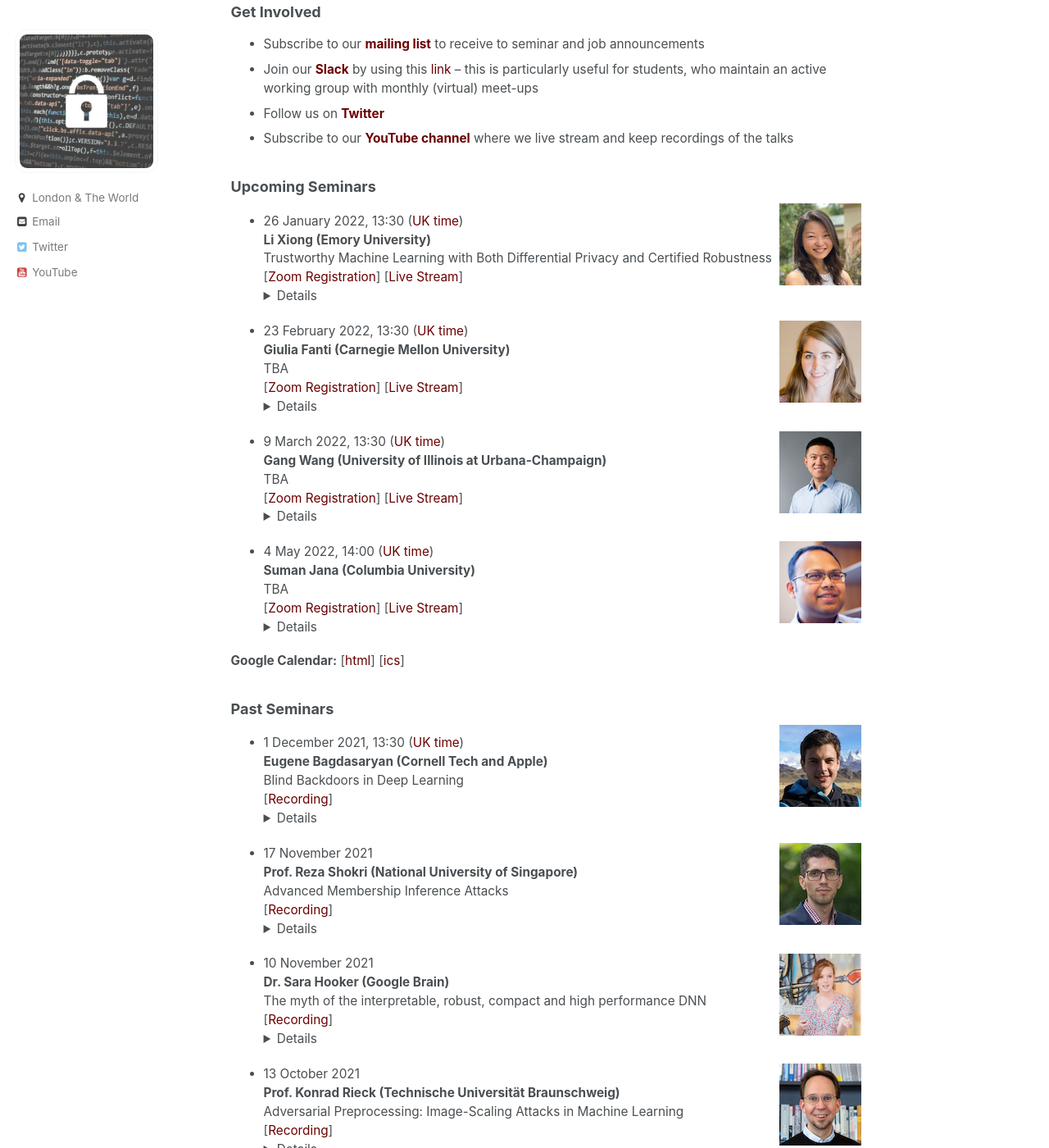
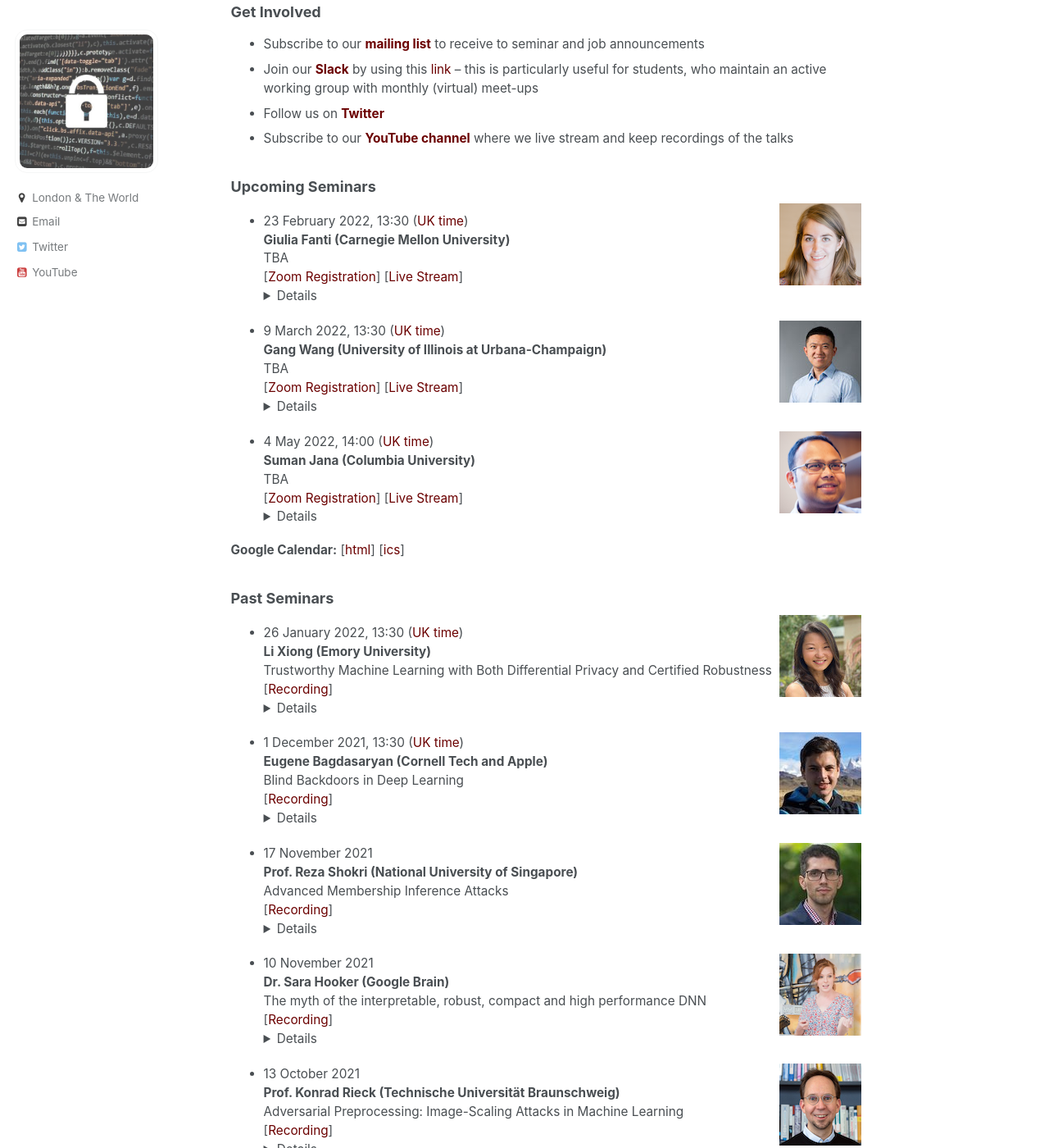
Before and after one commit to prisec-ml/prisec-ml.github.io, a Jekyll site: the page built from _pages/about.md, in a window 1280 px wide and 1400 px high, scrolled down 307 px. Shown: the whole window at 82% size. Built offline with Jekyll 4.4.1, drawn with Linux system fonts in a browser that asks for light colours; some of the changed lines change nothing that is shown; some of the changed text lies outside the part shown.

Commit message:
recording

```diff
--- a/_pages/about.md
+++ b/_pages/about.md
@@ -15,14 +15,6 @@ title: Privacy and Security in ML Seminars
 
 
 ### Upcoming Seminars
-
-
-<img src="../images/xiong.jpg" style="float:right;width:100px;height:100px;margin-top:00px">
-- 26 January 2022, 13:30 ([UK time](https://www.timeanddate.com/worldclock/fixedtime.html?msg=Seminar&iso=20220126T1330&p1=136))
-**Li Xiong (Emory University)**
-Trustworthy Machine Learning with Both Differential Privacy and Certified Robustness
-[[Zoom Registration](https://ucl.zoom.us/meeting/register/tJwpf-CtrTgvG9N19NBdQdCsxjqCce9-KvzX)] [[Live Stream](https://youtu.be/JCPK4wh-C88)]<details><br>**Abstract:** While deep learning models have achieved great success, they are also vulnerable to potential manipulations, ranging from model inversion attacks that attempt to infer sensitive training data from a model, to adversarial example attacks that create manipulated data instances to deceive a model.  In this talk, I will present our recent work on achieving 1) differential privacy (DP) to ensure privacy of the training data and 2) certified robustness against adversarial examples for deep learning models.  First, I will present a practical DP training framework for centralized setting with better empirical and theoretical utility (IJCAI’21).  Second, I will present a certified robustness approach via randomized smoothing for quantized neural networks (ICCV ’21). Finally, I will present a framework that kills two birds with one stone and achieves DP and certified robustness via randomized smoothing simultaneously.
-<br><br>**Bio:** Li Xiong is a Professor of Computer Science and Biomedical Informatics at Emory University. She held a Winship Distinguished Research Professorship from 2015-2018. She has a Ph.D. from Georgia Institute of Technology, an MS from Johns Hopkins University, and a BS from the University of Science and Technology of China. She and her research lab, Assured Information Management and Sharing (AIMS), conduct research on the intersection of data management, machine learning, and data privacy and security. She has published over 160 papers and received six best paper (runner up) awards. She has served and serves as associate editor for IEEE TKDE, VLDBJ, IEEE TDSC, general or program co-chairs for ACM CIKM 2022, IEEE BigData 2020, and ACM SIGSPATIAL 2018, 2020. Her research has been supported by National Science Foundation (NSF), AFOSR (Air Force Office of Scientific Research), National Institute of Health (NIH), and Patient-Centered Outcomes Research Institute (PCORI). She is also a recipient of Google Research Award, IBM Smarter Healthcare Faculty Innovation Award, Cisco Research Awards, AT&T Research Gift, and Woodrow Wilson Career Enhancement Fellowship.  She is an ACM distinguished member.  More details at [http://www.cs.emory.edu/~lxiong](http://www.cs.emory.edu/~lxiong).<br></details>
 
 
 <img src="../images/giulia.png" style="float:right;width:100px;height:100px;margin-top:00px">
@@ -50,6 +42,13 @@ TBA
 
 
 ### Past Seminars
+
+<img src="../images/xiong.jpg" style="float:right;width:100px;height:100px;margin-top:00px">
+- 26 January 2022, 13:30 ([UK time](https://www.timeanddate.com/worldclock/fixedtime.html?msg=Seminar&iso=20220126T1330&p1=136))
+**Li Xiong (Emory University)**
+Trustworthy Machine Learning with Both Differential Privacy and Certified Robustness
+[[Recording](https://youtu.be/JCPK4wh-C88)]<details><br>**Abstract:** While deep learning models have achieved great success, they are also vulnerable to potential manipulations, ranging from model inversion attacks that attempt to infer sensitive training data from a model, to adversarial example attacks that create manipulated data instances to deceive a model.  In this talk, I will present our recent work on achieving 1) differential privacy (DP) to ensure privacy of the training data and 2) certified robustness against adversarial examples for deep learning models.  First, I will present a practical DP training framework for centralized setting with better empirical and theoretical utility (IJCAI’21).  Second, I will present a certified robustness approach via randomized smoothing for quantized neural networks (ICCV ’21). Finally, I will present a framework that kills two birds with one stone and achieves DP and certified robustness via randomized smoothing simultaneously.
+<br><br>**Bio:** Li Xiong is a Professor of Computer Science and Biomedical Informatics at Emory University. She held a Winship Distinguished Research Professorship from 2015-2018. She has a Ph.D. from Georgia Institute of Technology, an MS from Johns Hopkins University, and a BS from the University of Science and Technology of China. She and her research lab, Assured Information Management and Sharing (AIMS), conduct research on the intersection of data management, machine learning, and data privacy and security. She has published over 160 papers and received six best paper (runner up) awards. She has served and serves as associate editor for IEEE TKDE, VLDBJ, IEEE TDSC, general or program co-chairs for ACM CIKM 2022, IEEE BigData 2020, and ACM SIGSPATIAL 2018, 2020. Her research has been supported by National Science Foundation (NSF), AFOSR (Air Force Office of Scientific Research), National Institute of Health (NIH), and Patient-Centered Outcomes Research Institute (PCORI). She is also a recipient of Google Research Award, IBM Smarter Healthcare Faculty Innovation Award, Cisco Research Awards, AT&T Research Gift, and Woodrow Wilson Career Enhancement Fellowship.  She is an ACM distinguished member.  More details at [http://www.cs.emory.edu/~lxiong](http://www.cs.emory.edu/~lxiong).<br></details>
 
 
 <img src="../images/eugene.jpg" style="float:right;width:100px;height:100px;margin-top:00px">
```
